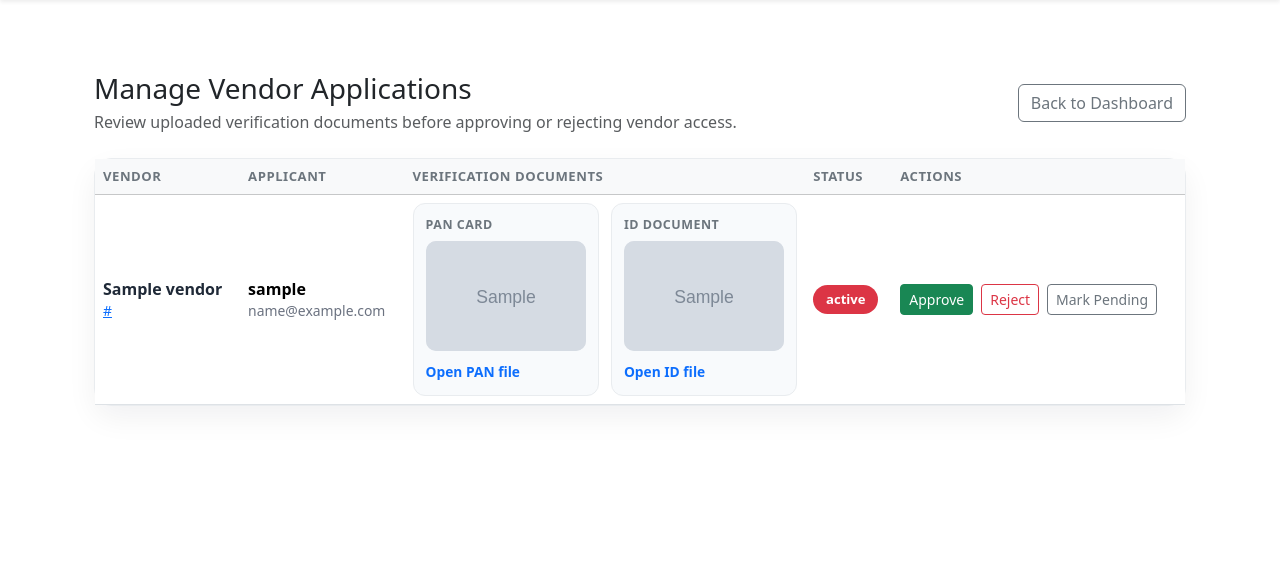
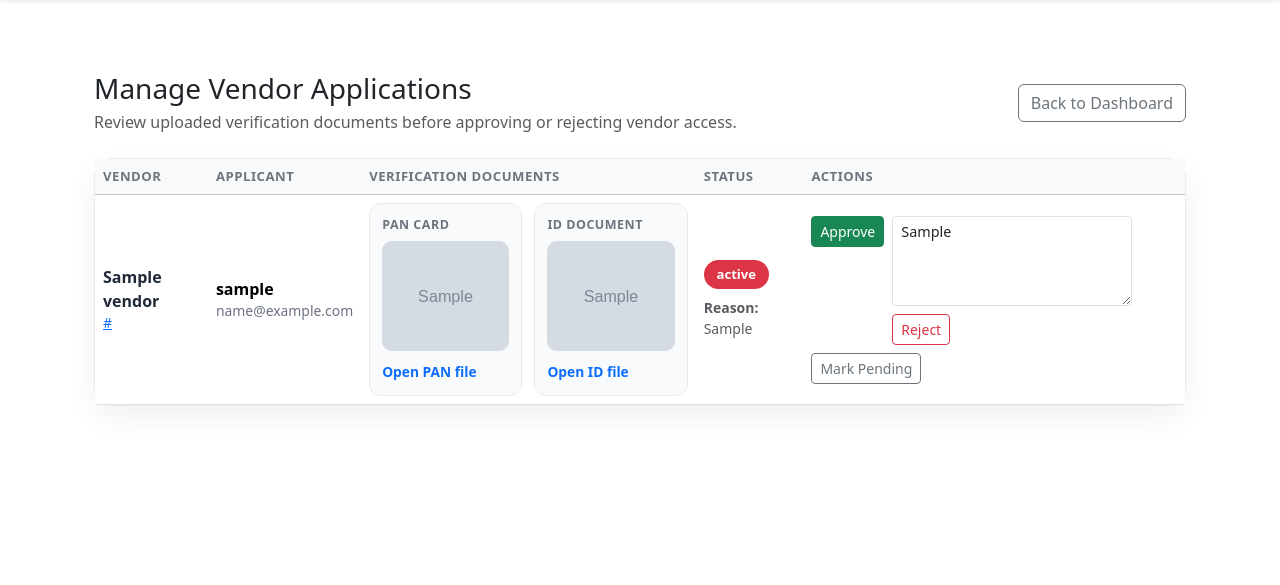
Before and after one commit to salinajyakhwa/FYP, a Django app: template main/templates/main/manage_vendors.html in a window 1280 px wide. Shown: the part 56-641 px from the top of the page. Run offline with Django 5.2, Linux system fonts and the light colour scheme; the template is opened without the code that fills it: most values are stand-ins (such as "Sample title", 1, 10 or a date in 2020); grey boxes marked "Sample" are stand-in pictures.

Commit message:
adding a rejection reason field so admin can explain why the vendor was rejected

```diff
--- a/main/models.py
+++ b/main/models.py
@@ -37,6 +37,7 @@ class Vendor(models.Model):
     id_document_type = models.CharField(max_length=50, choices=ID_DOCUMENT_TYPE_CHOICES, blank=True, null=True)
     id_document_photo = models.ImageField(upload_to='id_documents/', blank=True, null=True)
     website = models.URLField(blank=True, null=True)
+    rejection_reason = models.TextField(blank=True, null=True)
     STATUS_CHOICES = (
         ('pending', 'Pending'),
         ('approved', 'Approved'),
--- a/main/templates/main/manage_vendors.html
+++ b/main/templates/main/manage_vendors.html
@@ -84,6 +84,13 @@
         gap: 0.5rem;
     }
 
+    .reject-form textarea {
+        min-width: 240px;
+        min-height: 90px;
+        resize: vertical;
+        font-size: 0.9rem;
+    }
+
     @media (max-width: 991.98px) {
         .doc-preview-grid {
             grid-template-columns: 1fr;
@@ -166,6 +173,11 @@
                                         {% else %}bg-danger{% endif %}">
                                         {{ vendor.get_status_display }}
                                     </span>
+                                    {% if vendor.rejection_reason %}
+                                    <div class="small text-muted mt-2">
+                                        <strong>Reason:</strong> {{ vendor.rejection_reason }}
+                                    </div>
+                                    {% endif %}
                                 </td>
                                 <td>
                                     <div class="action-stack">
@@ -176,8 +188,11 @@
                                         </form>
                                         {% endif %}
                                         {% if vendor.status != 'rejected' %}
-                                        <form action="{% url 'update_vendor_status' vendor.id 'rejected' %}" method="post" class="d-inline">
+                                        <form action="{% url 'update_vendor_status' vendor.id 'rejected' %}" method="post" class="reject-form d-inline-block">
                                             {% csrf_token %}
+                                            <div class="mb-2">
+                                                <textarea name="rejection_reason" class="form-control form-control-sm" placeholder="Reason for rejection (optional but recommended)">{{ vendor.rejection_reason|default:'' }}</textarea>
+                                            </div>
                                             <button type="submit" class="btn btn-outline-danger btn-sm">Reject</button>
                                         </form>
                                         {% endif %}
--- a/main/views.py
+++ b/main/views.py
@@ -1790,10 +1790,12 @@ def send_vendor_status_email(request, vendor):
             "Regards,\nTravel Team"
         )
     elif vendor.status == 'rejected':
+        rejection_reason = (vendor.rejection_reason or '').strip()
         subject = 'Your vendor application was rejected'
         body = (
             f"Hi {user.username},\n\n"
             "Your vendor application was reviewed and rejected. "
+            f"{'Reason: ' + rejection_reason + '.\n\n' if rejection_reason else ''}"
             "If you believe this was a mistake, please contact the administrator.\n\n"
             "Regards,\nTravel Team"
         )
@@ -2087,6 +2089,10 @@ def update_vendor_status(request, vendor_id, new_status):
         vendor = get_object_or_404(Vendor, id=vendor_id)
         if new_status in ['approved', 'rejected', 'pending']:
             vendor.status = new_status
+            if new_status == 'rejected':
+                vendor.rejection_reason = request.POST.get('rejection_reason', '').strip()
+            elif new_status in ['approved', 'pending']:
+                vendor.rejection_reason = ''
             vendor.save()
             if new_status == 'approved':
                 user = vendor.user_profile.user
```
